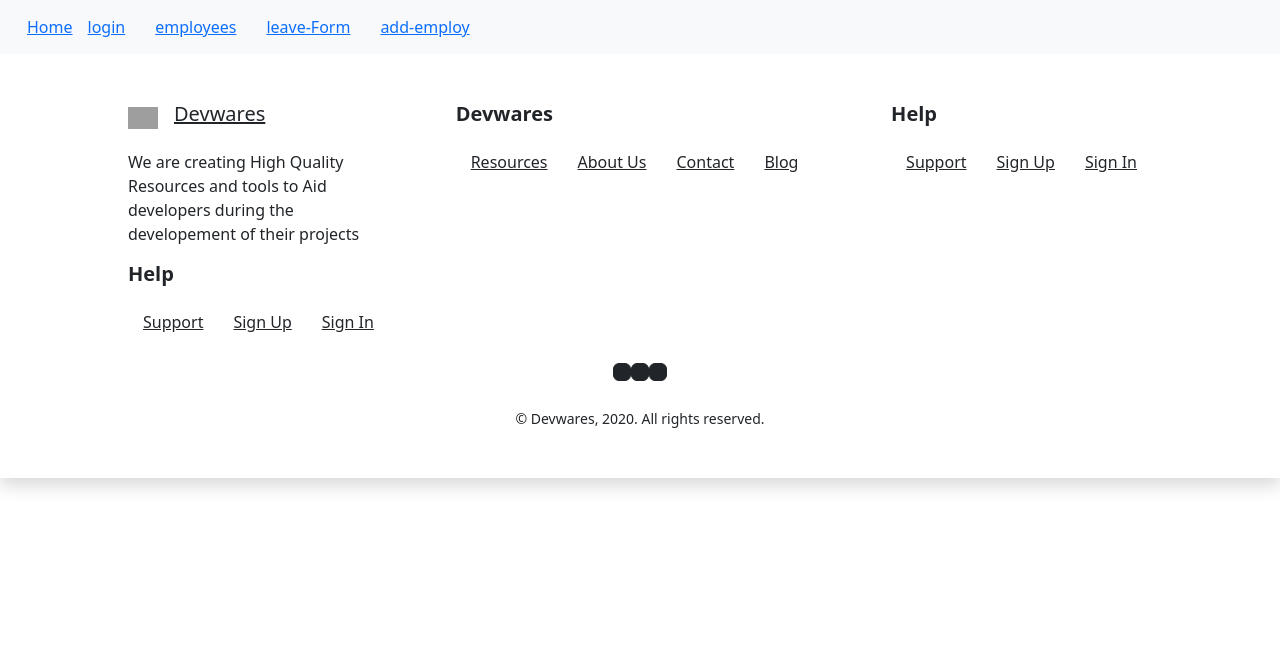
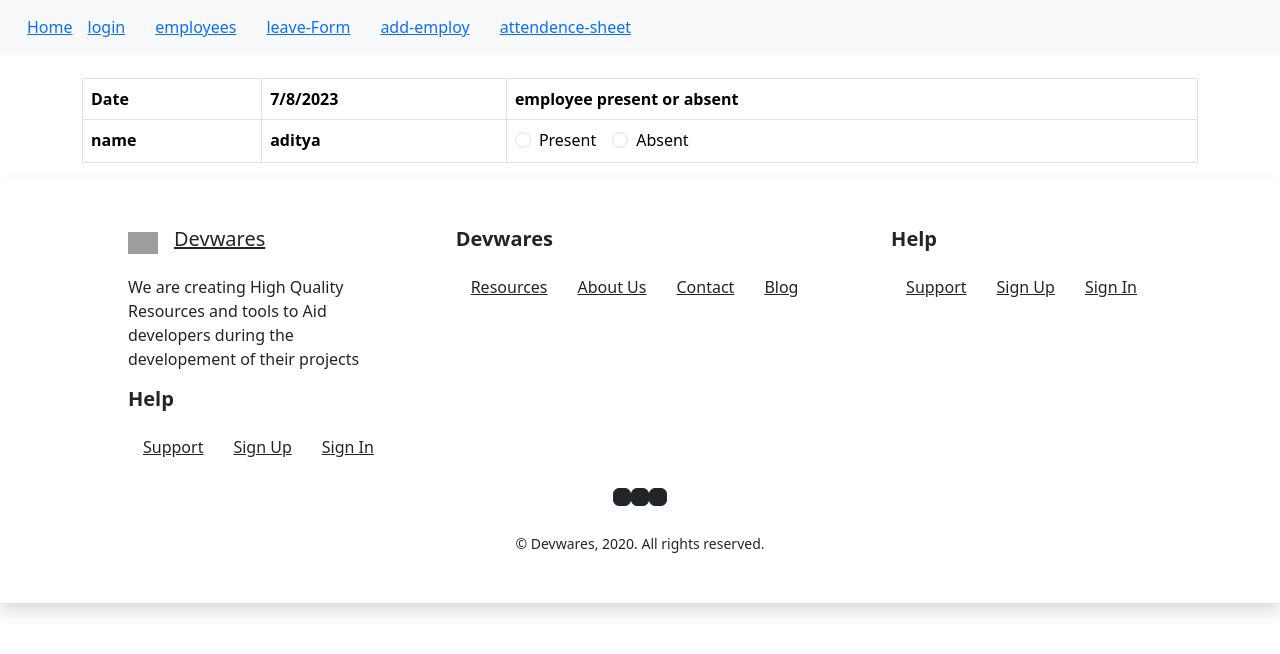
Before and after one commit to bhautikn/EmployeeManagement, an Angular app in the folder registration-app/: page /admin/employees/attendnce in a window 1280 px wide. Before the commit this address led to /. Shown: the top 654 px of the page. Built offline with nearby package versions, Linux system fonts and the light colour scheme; grey boxes are pictures that could not be loaded.

Commit message:
employ sheet

```diff
--- a/registration-app/src/app/app-routing.module.ts
+++ b/registration-app/src/app/app-routing.module.ts
@@ -7,6 +7,7 @@ import { EmployeeComponent } from './employee/employee.component';
 import { LeaveFormComponent } from './leave-form/leave-form.component';
 import { AttendenceComponent } from './attendence/attendence.component';
 import { AddEmployeeComponent } from './add-employee/add-employee.component';
+import { AttendenceSheetComponent } from './attendence-sheet/attendence-sheet.component';
 
 const routes: Routes = [
   {path:'login', component:LoginComponent},
@@ -16,6 +17,7 @@ const routes: Routes = [
   {path:'employees/leave-form', component:LeaveFormComponent},
   {path:'admin/attendance', component:AttendenceComponent},
   {path:'admin/add-emp', component:AddEmployeeComponent},
+  {path:'admin/employees/attendnce', component:AttendenceSheetComponent},
 
 ];
 
--- a/registration-app/src/app/app.component.html
+++ b/registration-app/src/app/app.component.html
@@ -18,6 +18,9 @@
               </li>
               <li class="nav-item">
                 <a routerLink="admin/add-emp">add-employ</a>
+              </li>
+              <li class="nav-item">
+                <a routerLink="admin/employees/attendnce">attendence-sheet</a>
               </li>
             </ul>
           </div>
--- a/registration-app/src/app/app.module.ts
+++ b/registration-app/src/app/app.module.ts
@@ -12,6 +12,7 @@ import { EmployeeComponent } from './employee/employee.component';
 import { AddEmployeeComponent } from './add-employee/add-employee.component';
 import { LeaveFormComponent } from './leave-form/leave-form.component';
 import { AttendenceComponent } from './attendence/attendence.component';
+import { AttendenceSheetComponent } from './attendence-sheet/attendence-sheet.component';
 
 @NgModule({
   declarations: [
@@ -23,6 +24,7 @@ import { AttendenceComponent } from './attendence/attendence.component';
     AddEmployeeComponent,
     LeaveFormComponent,
     AttendenceComponent,
+    AttendenceSheetComponent,
   ],
   imports: [
     BrowserModule,
--- /dev/null
+++ b/registration-app/src/app/attendence-sheet/attendence-sheet.component.html
@@ -0,0 +1,39 @@
+<!-- attendance-sheet.component.html -->
+<div class="container mt-4">
+    <table class="table table-bordered">
+      <thead>
+        <tr>
+          <th>Date</th>
+          <th>7/8/2023</th>
+          <th>employee present or absent</th>
+
+        </tr>
+      </thead>
+      <tbody>
+        <tr>
+          <th>name</th>
+          <th>aditya</th>
+          <td>
+            <div class="form-check form-check-inline">
+              <input
+                class="form-check-input"
+                type="radio"
+                name=""
+                [checked]=""
+              />
+              <label class="form-check-label">Present</label>
+            </div>
+            <div class="form-check form-check-inline">
+              <input
+                class="form-check-input"
+                type="radio"
+                name=""
+                [checked]=""
+              />
+              <label class="form-check-label">Absent</label>
+            </div>
+          </td>
+        </tr>
+      </tbody>
+    </table>
+  </div>
```
Also changed, not shown: registration-app/src/app/attendence-sheet/attendence-sheet.component.ts (added, +10 -0 lines), registration-app/src/app/attendence-sheet/attendence-sheet.component.css (added), 1 other file (tests, documents, lock files or other folders).
